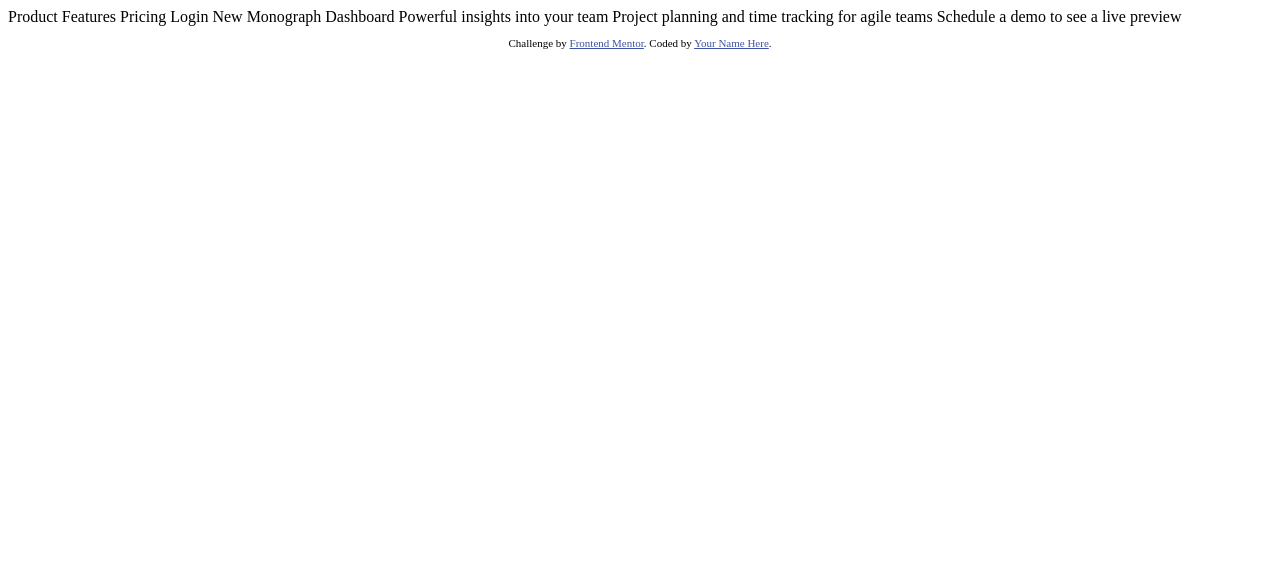
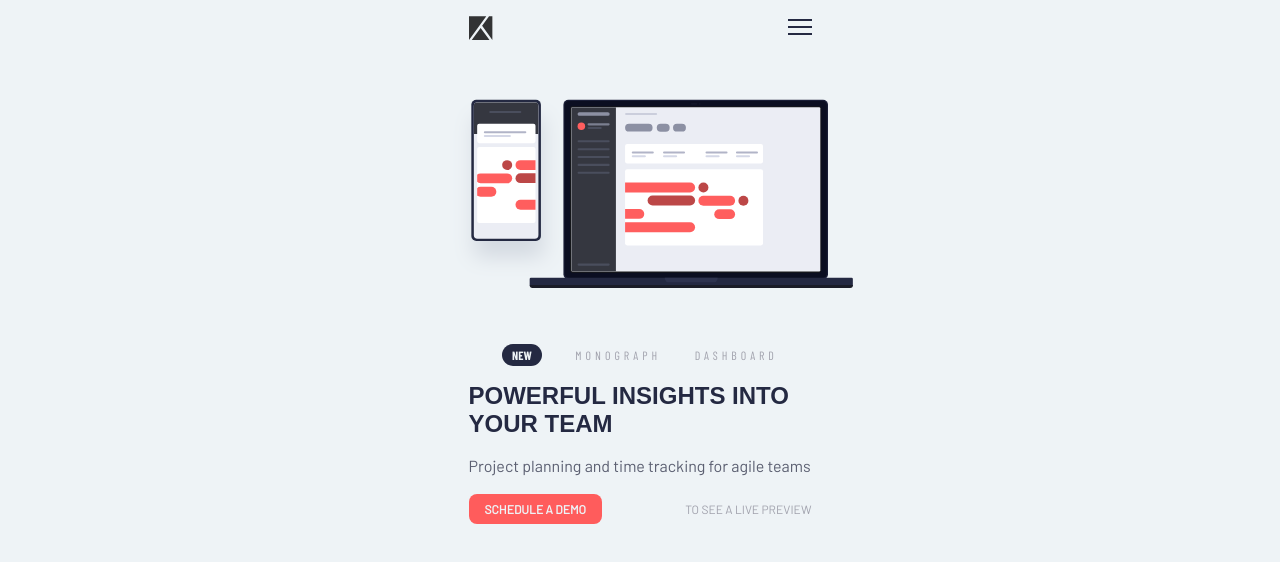
Before and after one commit to arauj0/tracking-intro-component, a plain HTML site: page index.html in a window 1280 px wide. Drawn offline with nearby package versions, Linux system fonts and the light colour scheme.

Commit message:
feat: add header

```diff
--- /dev/null
+++ b/css/main.css
@@ -0,0 +1,151 @@
+@import url('https://fonts.googleapis.com/css2?family=Barlow&display=swap');
+@import url('https://fonts.googleapis.com/css2?family=Barlow+Condensed:wght@400;700&display=swap');
+
+:root {
+  --primary: hsl(0, 100%, 68%);
+  --dark-blue: hsl(230, 29%, 20%);
+  --dark-grayish-blue: hsl(230, 11%, 40%);
+  --grayish-blue: hsl(231, 7%, 65%);
+  --light-grayish-blue: hsl(207, 33%, 95%);
+}
+
+* {
+  box-sizing: border-box;
+}
+
+html,
+body {
+  font-family: 'Barlow', sans-serif;
+  text-rendering: optimizeLegibility !important;
+  -webkit-font-smoothing: antialiased !important;
+
+  height: 100vh;
+}
+
+html {
+  font-size: 62.5%;
+}
+
+body {
+  font-size: 1.6rem;
+  color: var(--dark-blue);
+
+  background: var(--light-grayish-blue);
+}
+
+.container {
+  margin: 0 auto;
+  position: relative;
+
+  /* padding: 0 24px; */
+  width: 100%;
+  max-width: 375px;
+}
+
+header {
+  /* width: 100%;
+  max-width: 375px; */
+  /* padding: 1.4rem 0; */
+  /* background: #ddd; */
+  display: flex;
+  flex-direction: column;
+}
+
+header .nav {
+  /* background: #999; */
+  display: flex;
+  align-items: center;
+  justify-content: space-between;
+
+  height: 56px; /*72*/
+  padding: 0 16px; /* 24 16*/
+}
+
+.logo {
+  width: 24px;
+  height: 24px;
+}
+
+.logo img {
+  width: 100%;
+}
+
+.illustration {
+  height: 192px;
+  width: 400px;
+
+  margin: 40px 0;
+  /* background: #ccc;  */
+}
+
+.illustration img {
+  height: 100%;
+  width: 100%;
+}
+
+.list {
+  display: flex;
+  align-items: center;
+  justify-content: space-evenly;
+  font-family: 'Barlow Condensed', sans-serif;
+
+  padding: 16px;
+  /* background: #ccc; */
+}
+
+.list a {
+  text-decoration: none;
+  text-transform: uppercase;
+  font-size: 1.2rem;
+  color: var(--grayish-blue);
+  line-height: 1.8rem;
+  letter-spacing: 0.4rem;
+}
+
+.list .new {
+  background: var(--dark-blue);
+  color: var(--light-grayish-blue);
+  padding: 2px 10px;
+  border-radius: 16px;
+  font-weight: bold;
+  letter-spacing: normal;
+}
+
+.content {
+  padding: 0 16px;
+}
+
+.content .title label {
+  font-size: 2.4rem;
+  font-weight: 900;
+  font-family: 'Barlew Condensed', sans-serif;
+  text-transform: uppercase;
+  /* background: #ddd; */
+}
+
+.content .description p {
+  color: var(--dark-grayish-blue);
+  line-height: 2.4rem;
+  /* background: #ccc; */
+}
+
+.content .buttons {
+  display: flex;
+  align-items: center;
+  justify-content: space-between;
+}
+
+.content .buttons a {
+ text-decoration: none;
+ color: var(--grayish-blue);
+ font-size: 1.2rem;
+ text-transform: uppercase;
+}
+
+.content .buttons .primary {
+  background: var(--primary);
+  padding: 8px 16px;
+  font-weight: bold;
+  border-radius: 8px;
+  color: var(--light-grayish-blue)
+}
--- a/index.html
+++ b/index.html
@@ -2,38 +2,59 @@
 <html lang="en">
 <head>
   <meta charset="UTF-8">
-  <meta name="viewport" content="width=device-width, initial-scale=1.0"> <!-- displays site properly based on user's device -->
+  <meta name="viewport" content="width=device-width, initial-scale=1.0">
 
   <link rel="icon" type="image/png" sizes="32x32" href="./images/favicon-32x32.png">
 
   <title>Frontend Mentor | Project tracking intro component</title>
 
-  <!-- Feel free to remove these styles or customise in your own stylesheet 👍 -->
-  <style>
-    .attribution { font-size: 11px; text-align: center; }
-    .attribution a { color: hsl(228, 45%, 44%); }
-  </style>
+  <link rel="stylesheet" href="./css/normalize.css" />
+  <link rel="stylesheet" href="./css/main.css">
 </head>
 <body>
-  Product
-  Features
-  Pricing
-  Login
+  <span class="bg-shape"></span>
+  <header class="container">
+    <nav class="nav">
+      <a href="#" class="logo">
+        <img src="./images/logo.svg" alt="logo">
+      </a>
 
-  New
-  Monograph Dashboard
+      <a href="#" class="menu">
+        <img src="./images/icon-hamburger.svg" alt="menu">
+      </a>
+    </nav>
 
-  Powerful insights into your team
-  Project planning and time tracking for agile teams
+    <div class="illustration">
+      <img src="./images/illustration-devices.svg" alt="devices">
+    </div>
+  </header>
 
-  Schedule a demo
-  to see a live preview
+  <div class="container">
+    <div class="list">
+      <a href="#" class="new">New</a>
+      <a href="#">Monograph</a>
+      <a href="#">Dashboard</a>
+    </div>
 
-  <footer>
-    <p class="attribution">
-      Challenge by <a href="https://www.frontendmentor.io?ref=challenge" target="_blank">Frontend Mentor</a>.
-      Coded by <a href="#">Your Name Here</a>.
-    </p>
-  </footer>
+    <div class="content">
+      <div class="title">
+        <label>Powerful insights into your team</label>
+      </div>
+
+      <div class="description">
+        <p> Project planning and time tracking for agile teams</p>
+      </div>
+
+      <div class="buttons">
+        <a href="#" class="primary">
+          Schedule a demo
+        </a>
+
+        <a href="#">
+          to see a live preview
+        </a>
+      </div>
+    </div>
+  </div>
 </body>
 </html>
```
Also changed, not shown: css/normalize.css (added).
